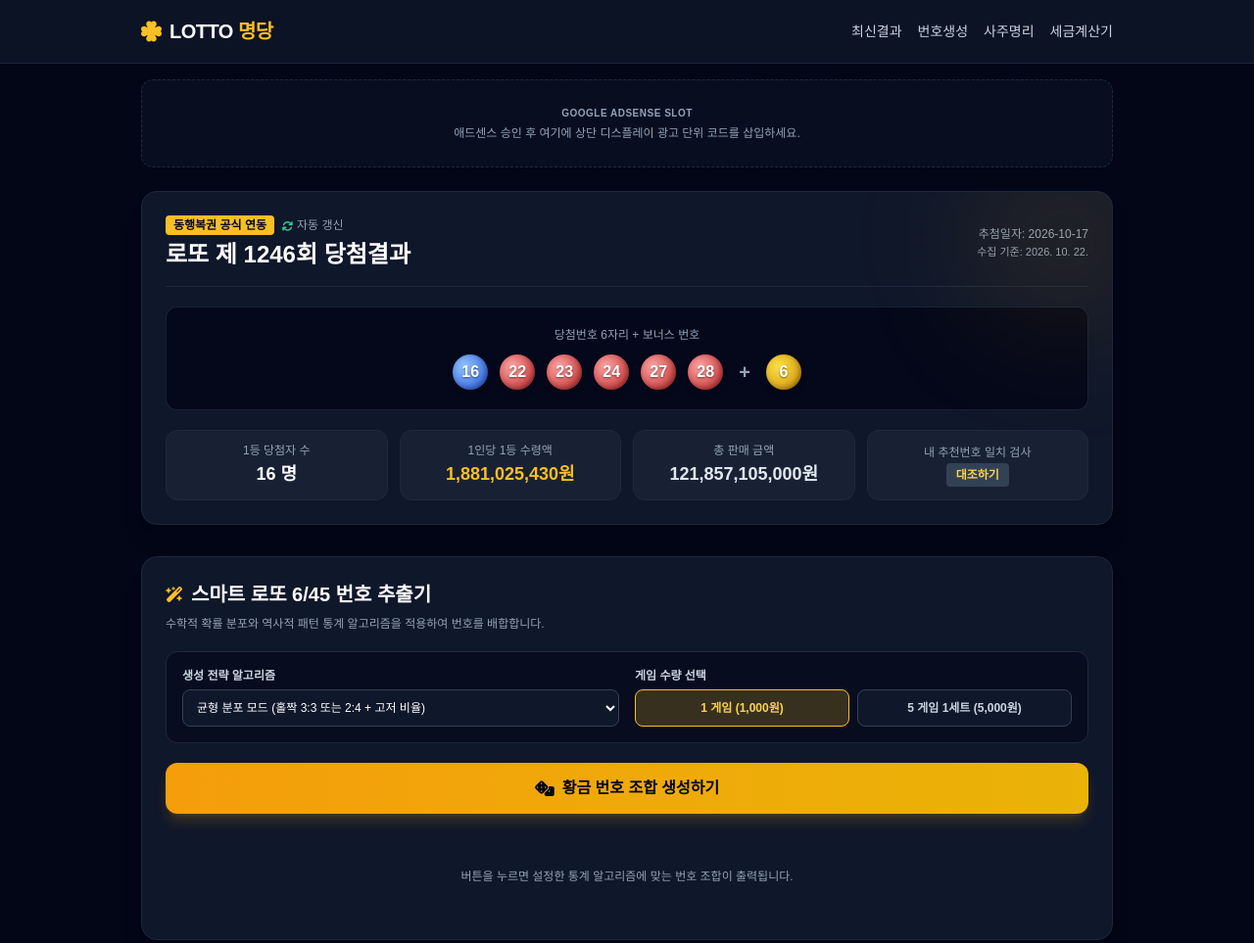
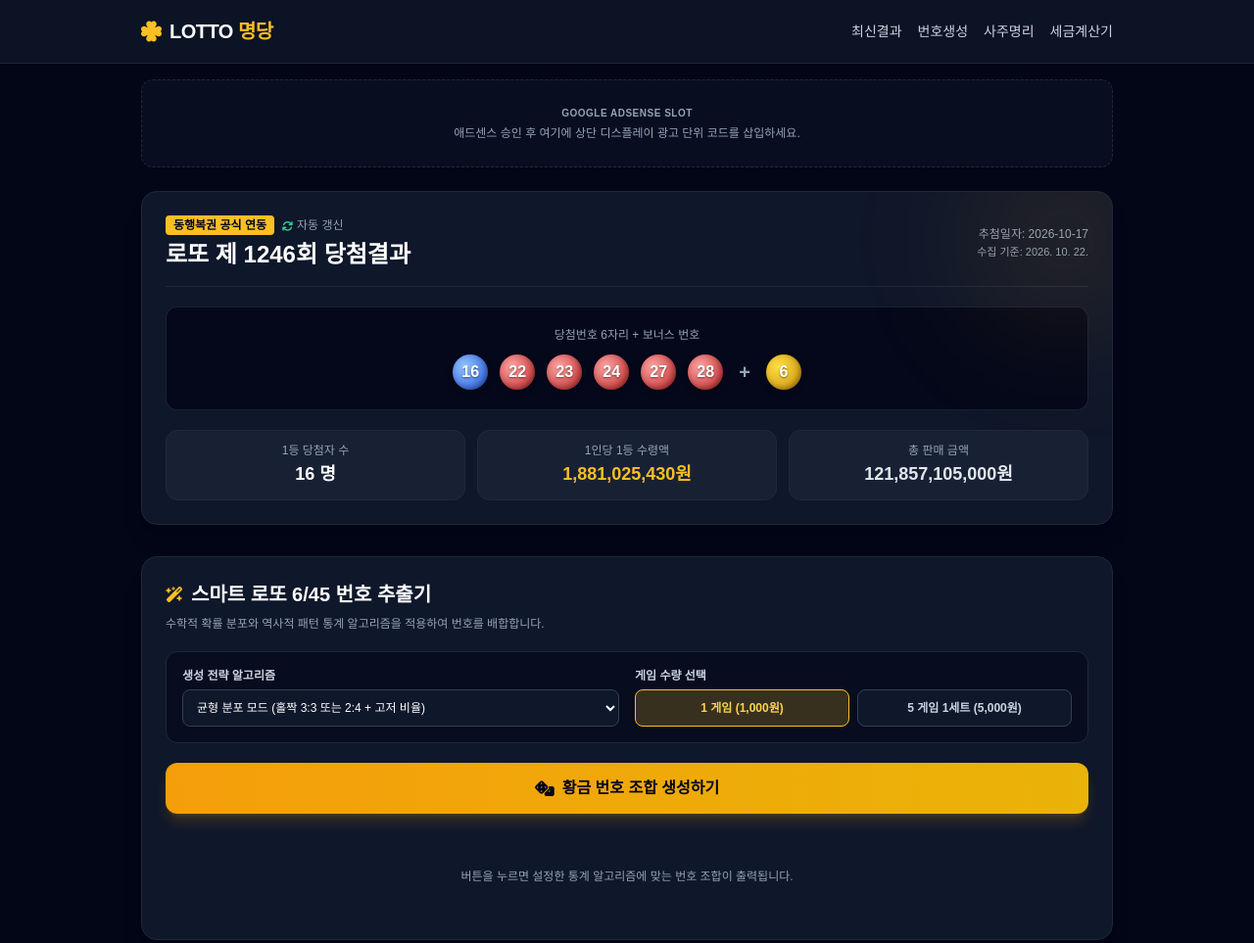
Before and after one commit to ryon-z/useful, a plain HTML site: page index.html in a window 1280 px wide. Shown: the top 963 px of the page at 98% size. Drawn offline with nearby package versions, Linux system fonts and the light colour scheme; a web font is replaced by a local one.

Commit message:
feat: 당첨 번호 대조하기 기능 및 관련 UI 제거

```diff
--- a/index.html
+++ b/index.html
@@ -75,7 +75,7 @@
 
   <main class="max-w-5xl mx-auto px-4 py-6 space-y-8 flex-1 w-full">
 
-    <!-- 1. [신규 추가] 최신 당첨 번호 실시간 브리핑 & 내 번호 맞추기 카드 -->
+    <!-- 1. 최신 당첨 번호 실시간 브리핑 카드 -->
     <section id="latest-section" class="bg-slate-900 border border-slate-800 rounded-2xl p-6 shadow-xl relative overflow-hidden">
       <div class="absolute -top-12 -right-12 w-48 h-48 bg-amber-500/10 rounded-full blur-3xl pointer-events-none"></div>
 
@@ -110,7 +110,7 @@
       </div>
 
       <!-- 1등 당첨 통계 요약 그리드 -->
-      <div class="grid grid-cols-2 md:grid-cols-4 gap-3 text-center">
+      <div class="grid grid-cols-1 sm:grid-cols-3 gap-3 text-center">
         <div class="bg-slate-800/60 p-3 rounded-xl border border-slate-800">
           <div class="text-xs text-slate-400 mb-0.5">1등 당첨자 수</div>
           <div id="winner-count" class="text-lg font-bold text-white">- 명</div>
@@ -123,18 +123,7 @@
           <div class="text-xs text-slate-400 mb-0.5">총 판매 금액</div>
           <div id="total-sell" class="text-lg font-bold text-slate-200">- 원</div>
         </div>
-        <div class="bg-slate-800/60 p-3 rounded-xl border border-slate-800 flex flex-col justify-center">
-          <div class="text-xs text-slate-400 mb-0.5">내 추천번호 일치 검사</div>
-          <div id="compare-btn-area">
-            <button onclick="compareWithLatest()" class="text-xs bg-slate-700 hover:bg-slate-600 text-amber-300 font-bold py-1 px-2.5 rounded transition">
-              대조하기
-            </button>
-          </div>
-        </div>
       </div>
-
-      <!-- 대조 결과 알림 바 -->
-      <div id="compare-result" class="hidden mt-4 p-3 bg-amber-500/10 border border-amber-500/30 rounded-xl text-xs text-center text-amber-300 font-medium"></div>
     </section>
 
     <!-- 2. 스마트 로또 번호 추출기 (1게임/5게임, 4가지 통계 필터) -->
@@ -553,45 +542,7 @@
       });
     }
 
-    // 4. 최신 당첨 번호와 비교 검사 함수
-    function compareWithLatest() {
-      const compBox = document.getElementById('compare-result');
-      if (!latestLotto || !latestLotto.numbers) {
-        alert('최신 당첨 번호 데이터를 아직 불러오지 못했습니다.');
-        return;
-      }
-      if (!lastGeneratedSets.length) {
-        alert('먼저 황금 번호 조합을 생성해 주세요.');
-        return;
-      }
-
-      compBox.classList.remove('hidden');
-      const winSet = latestLotto.numbers;
-      const bonus = latestLotto.bonusNo;
-
-      let highestRank = '낙첨';
-      let maxMatch = 0;
-
-      lastGeneratedSets.forEach((picks, i) => {
-        const matchCount = picks.filter(n => winSet.includes(n)).length;
-        const bonusMatch = picks.includes(bonus);
-
-        if (matchCount > maxMatch) maxMatch = matchCount;
-
-        if (matchCount === 6) highestRank = '1등 일치 (6개 일치)';
-        else if (matchCount === 5 && bonusMatch && highestRank !== '1등') highestRank = '2등 일치 (5개 + 보너스)';
-        else if (matchCount === 5 && !highestRank.includes('등')) highestRank = '3등 일치 (5개)';
-        else if (matchCount === 4 && !highestRank.includes('등')) highestRank = '4등 일치 (50,000원)';
-        else if (matchCount === 3 && !highestRank.includes('등')) highestRank = '5등 일치 (5,000원)';
-      });
-
-      compBox.innerHTML = `
-        <div class="font-bold text-sm">제 ${latestLotto.drwNo}회차 가상 대조 결과</div>
-        <div class="mt-1 text-slate-300">생성된 조합 중 최대 <strong>${maxMatch}개 일치</strong> (${highestRank})</div>
-      `;
-    }
-
-    // 5. 사주 명리학 오행 분석 엔진
+    // 4. 사주 명리학 오행 분석 엔진
     function calculateSajuFortune() {
       const birth = document.getElementById('saju-birth').value;
       const timeVal = parseInt(document.getElementById('saju-time').value, 10);
```
Also changed, not shown: README.md.
